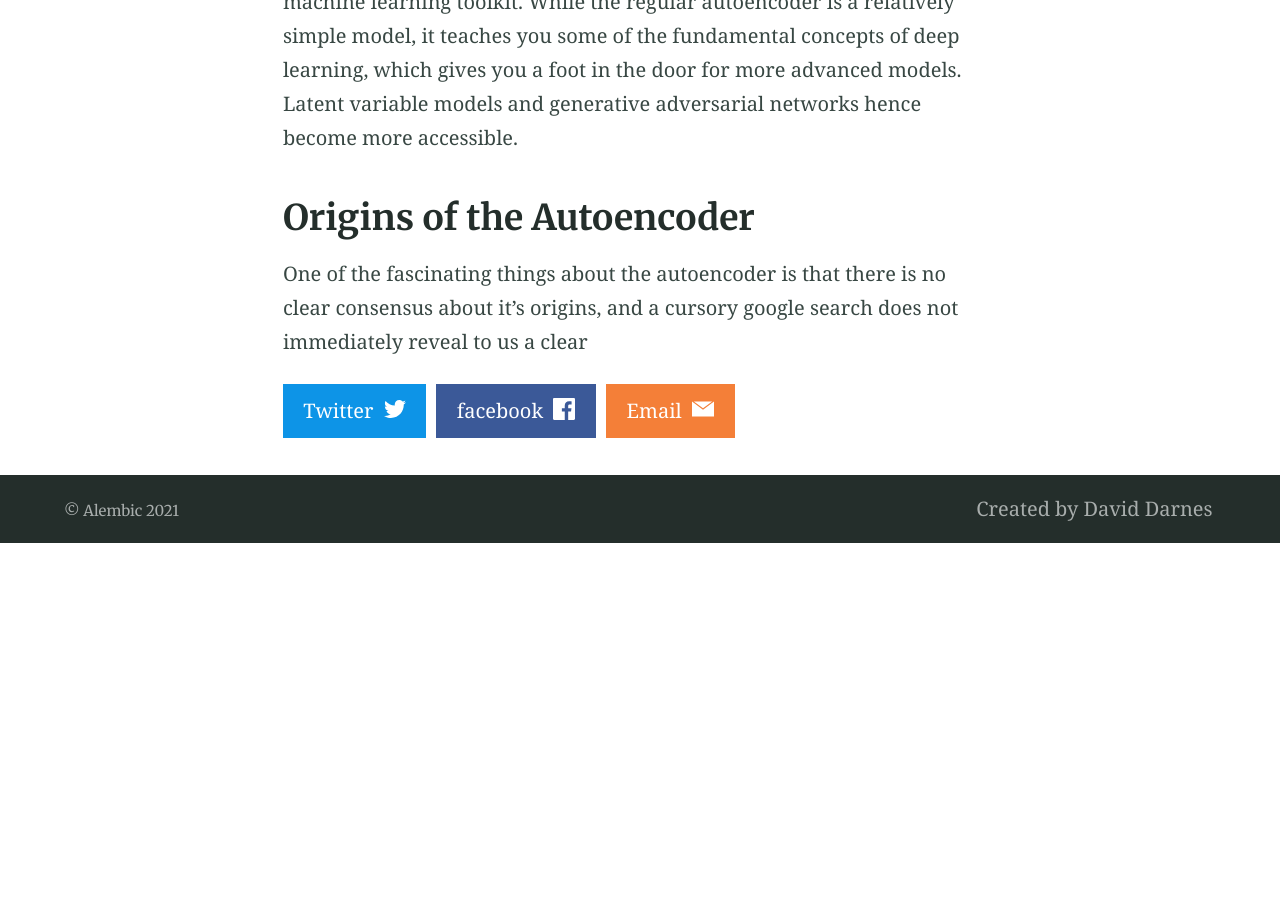
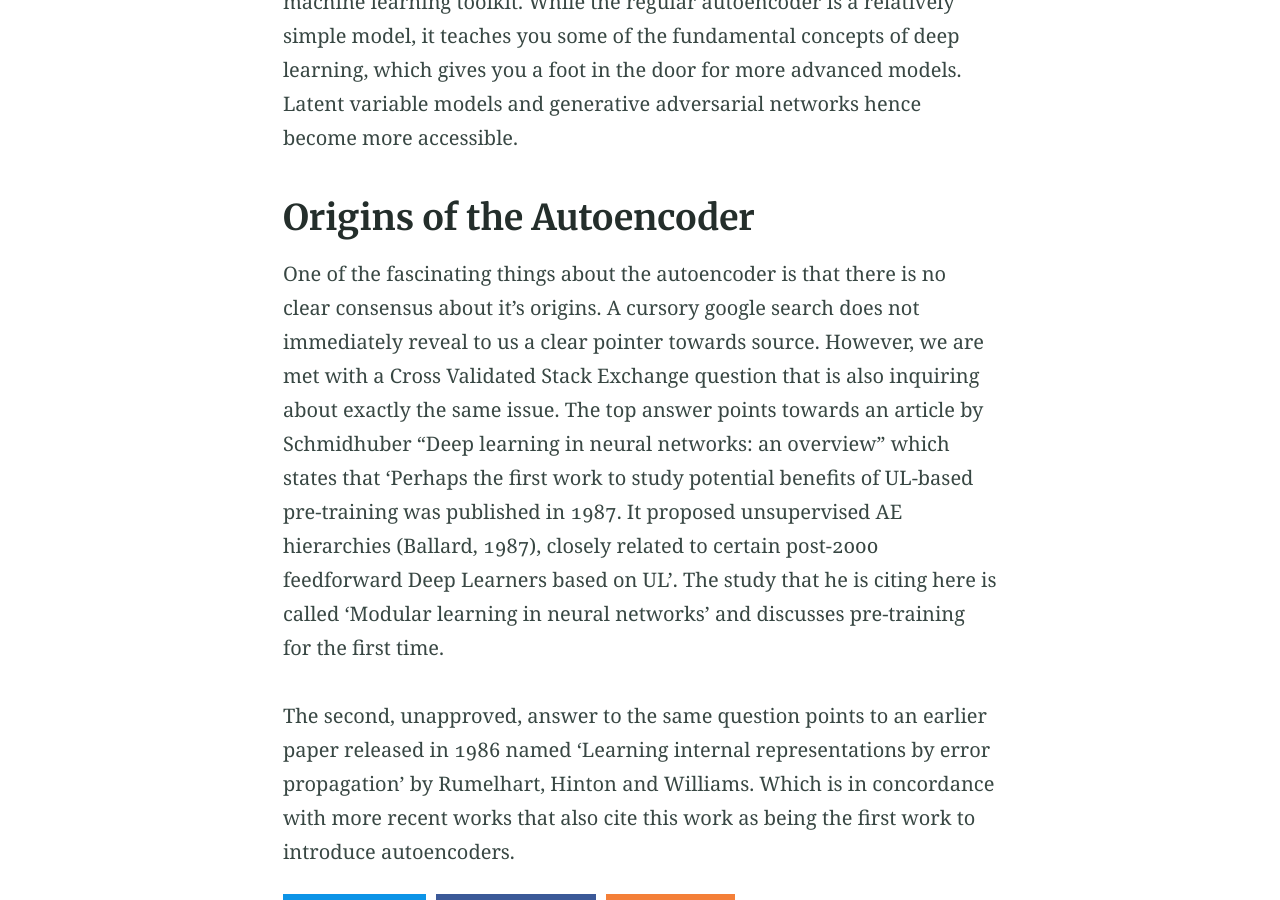
Before and after one commit to back2theprop/back2theprop, a Jekyll site: the page built from _posts/2021-02-07-the-beginner's-guide-to-autoencoders.md, in a window 1280 px wide and 900 px high, scrolled down 666 px. Built offline with Jekyll 4.4.1, drawn with Linux system fonts in a browser that asks for light colours; before the commit the page ends 1209 px from its top, so only the background shows below that.

Commit message:
Update 2021-02-07-the-beginner's-guide-to-autoencoders.md

```diff
--- a/_posts/2021-02-07-the-beginner's-guide-to-autoencoders.md
+++ b/_posts/2021-02-07-the-beginner's-guide-to-autoencoders.md
@@ -14,4 +14,6 @@ image: "https://picsum.photos/2560/600?image=733"
 I love the autoencoder, because it's such a versatile model to have in your machine learning toolkit. While the regular autoencoder is a relatively simple model, it teaches you some of the fundamental concepts of deep learning, which gives you a foot in the door for more advanced models. Latent variable models and generative adversarial networks hence become more accessible.
 
 ## Origins of the Autoencoder
-One of the fascinating things about the autoencoder is that there is no clear consensus about it's origins, and a cursory google search does not immediately reveal to us a clear
+One of the fascinating things about the autoencoder is that there is no clear consensus about it's origins. A cursory google search does not immediately reveal to us a clear pointer towards source. However, we are met with a Cross Validated Stack Exchange question that is also inquiring about exactly the same issue. The top answer points towards an article by Schmidhuber "Deep learning in neural networks: an overview" which states that 'Perhaps the first work to study potential benefits of UL-based pre-training was published in 1987. It proposed unsupervised AE hierarchies (Ballard, 1987), closely related to certain post-2000 feedforward Deep Learners based on UL'. The study that he is citing here is called 'Modular learning in neural networks' and discusses pre-training for the first time.
+
+The second, unapproved, answer to the same question points to an earlier paper released in 1986 named 'Learning internal representations by error propagation' by Rumelhart, Hinton and Williams. Which is in concordance with more recent works that also cite this work as being the first work to introduce autoencoders.
```
